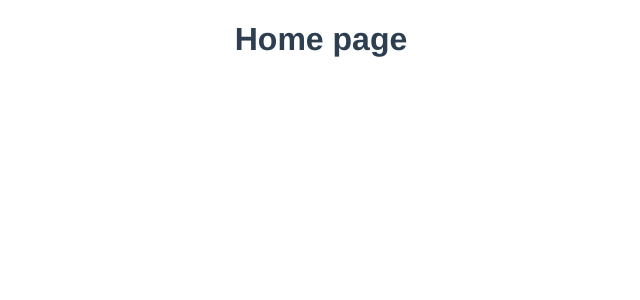
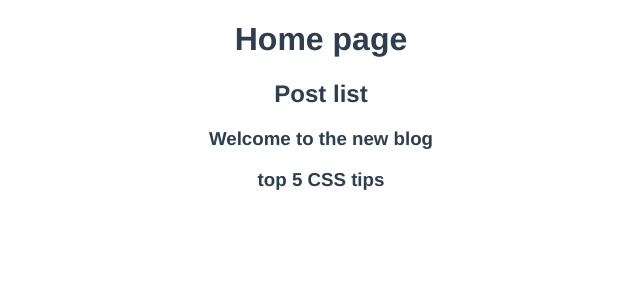
Before and after one commit to vanheaven-ui/composition-api, a Vue app: page / in a window 1280 px wide. Shown: the top 300 px of the page, without its empty margins (319-959 px from the left). Built offline with nearby package versions, Linux system fonts and the light colour scheme.

Commit message:
Create PostList component

```diff
--- /dev/null
+++ b/src/components/PostList.vue
@@ -0,0 +1,18 @@
+<template>
+  <h2 class="post-list">Post list</h2>
+  <div v-for="post in posts" :key="post.id">
+    <h3>{{ post.title }}</h3>
+  </div>
+</template>
+
+<script>
+export default {
+  props: ["posts"],
+  setup(props) {
+    console.log(props);
+  },
+};
+</script>
+
+<style>
+</style>
--- a/src/views/Home.vue
+++ b/src/views/Home.vue
@@ -1,9 +1,33 @@
 <template>
   <h1>Home page</h1>
+  <PostList :posts="posts" />
 </template>
 
 <script>
+import { ref } from "@vue/reactivity";
+import PostList from "../components/PostList.vue";
 export default {
+  components: { PostList },
   name: "Home",
+  setup() {
+    const posts = ref([
+      {
+        id: 1,
+        title: "Welcome to the new blog",
+        body: "Lorem ipsum dolor, sit amet consectetur adipisicing elit. Asperiores at numquam ratione veniam. Optio ab blanditiis pariatur veniam, deserunt odit sapiente quaerat aliquam vel porro voluptate voluptates, officiis quia beatae, dolores at ipsam? Minus id perspiciatis at itaque asperiores deleniti! Quas nam architecto maiores corporis mollitia! Ipsa voluptatum voluptas dignissimos fuga, veritatis atque rerum eligendi quidem accusantium amet quas delectus suscipit itaque quae similique voluptates. Voluptatibus illum, ea vel quaerat quae quos distinctio ducimus quasi reprehenderit quas perspiciatis officiis animi. Cum unde non facere deserunt maiores aspernatur nam illo, error pariatur porro asperiores quae, iusto distinctio rerum, eveniet reiciendis alias.",
+        tags: ["webdev", "coding", "news"],
+      },
+      {
+        id: 2,
+        title: "top 5 CSS tips",
+        body: "Lorem ipsum dolor, sit amet consectetur adipisicing elit. Asperiores at numquam ratione veniam. Optio ab blanditiis pariatur veniam, deserunt odit sapiente quaerat aliquam vel porro voluptate voluptates, officiis quia beatae, dolores at ipsam? Minus id perspiciatis at itaque asperiores deleniti! Quas nam architecto maiores corporis mollitia! Ipsa voluptatum voluptas dignissimos fuga, veritatis atque rerum eligendi quidem accusantium amet quas delectus suscipit itaque quae similique voluptates. Voluptatibus illum, ea vel quaerat quae quos distinctio ducimus quasi reprehenderit quas perspiciatis officiis animi. Cum unde non facere deserunt maiores aspernatur nam illo, error pariatur porro asperiores quae, iusto distinctio rerum, eveniet reiciendis alias.",
+        tags: ["CSS", "coding", "webdev"],
+      },
+    ]);
+
+    return {
+      posts,
+    };
+  },
 };
 </script>
```
